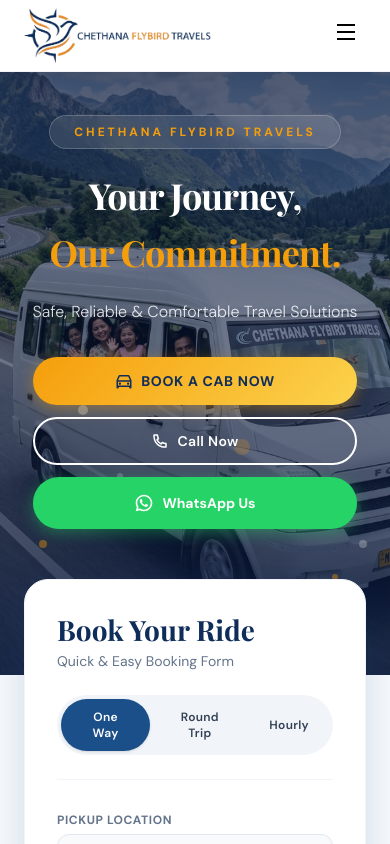
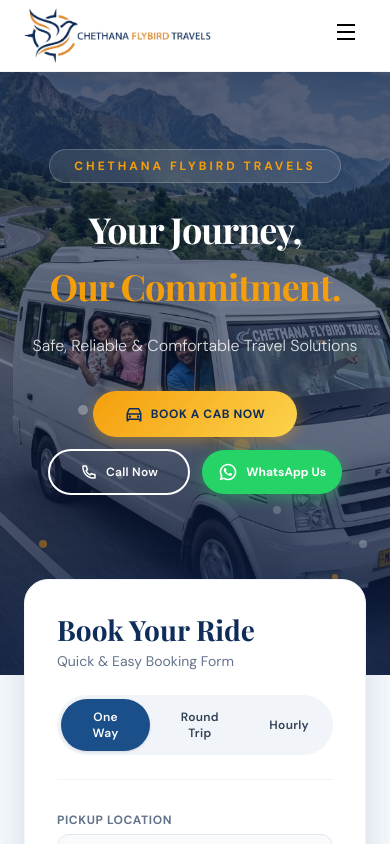
Before and after one commit to RaviDivya-2005/CFT-WEB, a React (Vite) app: page / in a window 390 px wide. Shown: the top 844 px of the page. Built offline with nearby package versions, Linux system fonts and the light colour scheme; a web font is replaced by a local one.

Commit message:
Home hero: 3 CTA buttons now on single line

```diff
--- a/src/pages/Home.tsx
+++ b/src/pages/Home.tsx
@@ -233,11 +233,11 @@
             initial={{ opacity: 0, y: 20 }}
             animate={{ opacity: 1, y: 0 }}
             transition={{ duration: 0.8, delay: 0.9 }}
-            className="flex flex-col sm:flex-row items-center justify-center gap-3 max-w-xl mx-auto w-full"
+            className="flex flex-row flex-wrap items-center justify-center gap-3 mx-auto w-full"
           >
             <Link
               to="/book"
-              className="btn-primary flex w-full sm:w-auto items-center justify-center gap-2 text-sm uppercase tracking-wider py-4 px-6 sm:px-8"
+              className="btn-primary flex items-center justify-center gap-2 text-xs sm:text-sm uppercase tracking-wider py-3 px-4 sm:px-6"
             >
               <RiCarLine size={18} />
               <span>Book a Cab Now</span>
@@ -245,7 +245,7 @@
 
             <a
               href="tel:+918121481100"
-              className="btn-secondary flex w-full sm:w-auto items-center justify-center gap-2 text-sm tracking-wide py-4 px-6 sm:px-8"
+              className="btn-secondary flex items-center justify-center gap-2 text-xs sm:text-sm tracking-wide py-3 px-4 sm:px-6"
             >
               <RiPhoneLine size={18} />
               <span>Call Now</span>
@@ -255,7 +255,7 @@
               href="https://wa.me/918121481100?text=Hi,%20I%20want%20to%20book%20a%20cab%20with%20Chethana%20Flybird%20Travels"
               target="_blank"
               rel="noopener noreferrer"
-              className="flex w-full sm:w-auto items-center justify-center gap-2 text-sm font-bold bg-[#25D366] hover:bg-[#20ba56] text-white border-none py-4 px-6 sm:px-8 rounded-full shadow-[0_4px_15px_rgba(37,211,102,0.4)] transition-transform hover:scale-105"
+              className="flex items-center justify-center gap-2 text-xs sm:text-sm font-bold bg-[#25D366] hover:bg-[#20ba56] text-white border-none py-3 px-4 sm:px-6 rounded-full shadow-[0_4px_15px_rgba(37,211,102,0.4)] transition-transform hover:scale-105"
             >
               <RiWhatsappLine size={20} />
               <span>WhatsApp Us</span>
```
